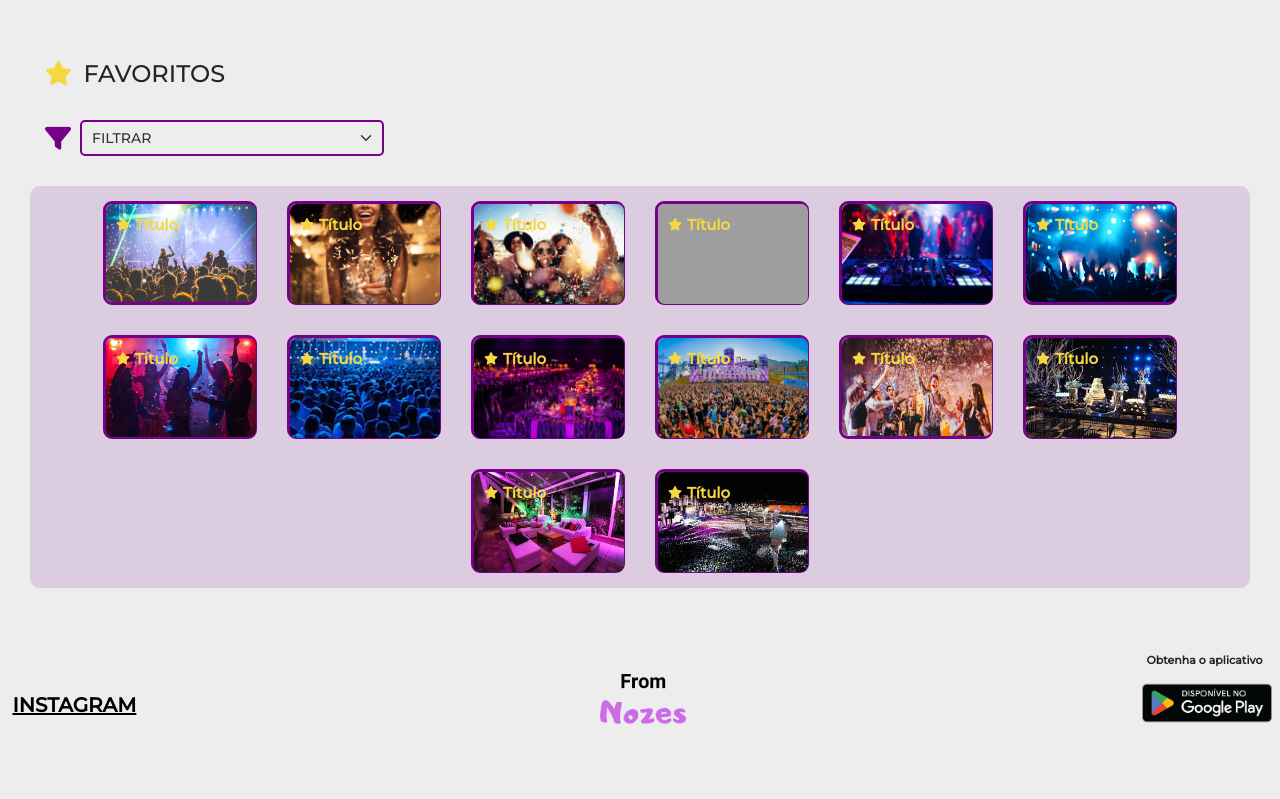
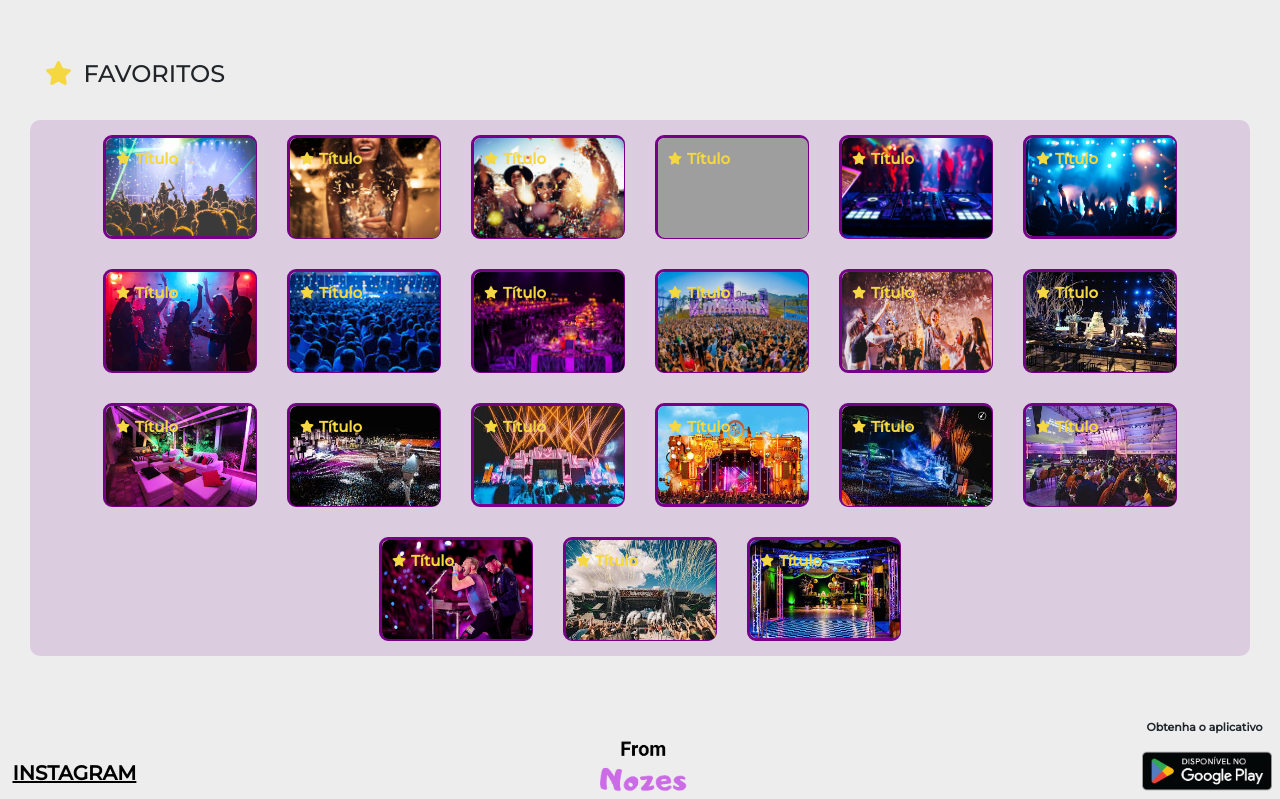
Before and after one commit to solfie/eventando_web_clone, a PHP site: page /favoritos.html in a window 1280 px wide. Shown: the part 184-983 px from the top of the page. Before the commit the page ends 908 px from the top, so only its background shows below. Run offline with PHP 8.4, Linux system fonts and the light colour scheme; grey boxes are pictures that could not be loaded.

Commit message:
detalhes...

```diff
--- a/css/css_favoritos.css
+++ b/css/css_favoritos.css
@@ -363,7 +363,6 @@ a {
 
 .titulo-card{
     /*background-color: #e1d1e5;*/
-    font-family: 'Montserrat', sans-serif;
     color: #f5d742;
     font-weight: bold;
 }
--- a/favoritos.html
+++ b/favoritos.html
@@ -118,7 +118,7 @@
                 </h1>
             </div>
 
-			<div class="col-xxl-12 mb-0 ms-2">
+			<!-- <div class="col-xxl-12 mb-0 ms-2">
 				<div class="bg-secondary-soft mt-5 px-4">
 					<i class="fa-solid fa-filter filtro mt-2 me-5" style="color: #770089;"></i>
 					<select class="form-select ms-5" id="sltEstado">
@@ -130,7 +130,7 @@
 						<option value="BA">Ordem Alfabética</option>
 					</select>
 				</div>
-			</div>
+			</div> -->
         </div>
 
         <div class="ms-5 me-5 mb-1 teste">
@@ -247,6 +247,62 @@
 							<p class="card-title titulo-card fs-3 ms-0 fs-4">Título</p>
 						</div>
 					</div>
+
+					<div class="card bg-transparent config-card mt-4 m-4 mb-4 p-0">
+						<img src="img/evento15.jfif" class="card-img-top config-img" alt="foto evento">
+						<div class="card-img-overlay d-flex">
+							<i class="fa-solid fa-star ms-0 mt-2 me-2 fs-5" style="color: #f5d742;"></i>
+							<p class="card-title titulo-card fs-3 ms-0 fs-4">Título</p>
+						</div>
+					</div>
+
+					<div class="card bg-transparent config-card mt-4 m-4 mb-4 p-0">
+						<img src="img/evento16.jpeg" class="card-img-top config-img" alt="foto evento">
+						<div class="card-img-overlay d-flex">
+							<i class="fa-solid fa-star ms-0 mt-2 me-2 fs-5" style="color: #f5d742;"></i>
+							<p class="card-title titulo-card fs-3 ms-0 fs-4">Título</p>
+						</div>
+					</div>
+
+					<div class="card bg-transparent config-card mt-4 m-4 mb-4 p-0">
+						<img src="img/evento17.jpeg" class="card-img-top config-img" alt="foto evento">
+						<div class="card-img-overlay d-flex">
+							<i class="fa-solid fa-star ms-0 mt-2 me-2 fs-5" style="color: #f5d742;"></i>
+							<p class="card-title titulo-card fs-3 ms-0 fs-4">Título</p>
+						</div>
+					</div>
+
+					<div class="card bg-transparent config-card mt-4 m-4 mb-4 p-0">
+						<img src="img/evento18.jpeg" class="card-img-top config-img" alt="foto evento">
+						<div class="card-img-overlay d-flex">
+							<i class="fa-solid fa-star ms-0 mt-2 me-2 fs-5" style="color: #f5d742;"></i>
+							<p class="card-title titulo-card fs-3 ms-0 fs-4">Título</p>
+						</div>
+					</div>
+
+					<div class="card bg-transparent config-card mt-4 m-4 mb-4 p-0">
+						<img src="img/evento19.jpeg" class="card-img-top config-img" alt="foto evento">
+						<div class="card-img-overlay d-flex">
+							<i class="fa-solid fa-star ms-0 mt-2 me-2 fs-5" style="color: #f5d742;"></i>
+							<p class="card-title titulo-card fs-3 ms-0 fs-4">Título</p>
+						</div>
+					</div>
+
+					<div class="card bg-transparent config-card mt-4 m-4 mb-4 p-0">
+						<img src="img/evento20.jfif" class="card-img-top config-img" alt="foto evento">
+						<div class="card-img-overlay d-flex">
+							<i class="fa-solid fa-star ms-0 mt-2 me-2 fs-5" style="color: #f5d742;"></i>
+							<p class="card-title titulo-card fs-3 ms-0 fs-4">Título</p>
+						</div>
+					</div>
+
+					<div class="card bg-transparent config-card mt-4 m-4 mb-4 p-0">
+						<img src="img/evento21.jpeg" class="card-img-top config-img" alt="foto evento">
+						<div class="card-img-overlay d-flex">
+							<i class="fa-solid fa-star ms-0 mt-2 me-2 fs-5" style="color: #f5d742;"></i>
+							<p class="card-title titulo-card fs-3 ms-0 fs-4">Título</p>
+						</div>
+					</div>
 				</div>
         </div>
 
--- a/perfil.html
+++ b/perfil.html
@@ -208,7 +208,9 @@
 			<div class="row align-items-center justify-content-between">
 				<div class="col-4 mt-5 d-none d-sm-flex align-items-center justify-content-start">
 					<p class="d-flex align-items-center ms-2 mt-5 mb-0" id="insta">
-						<a href="https://www.instagram.com/eventando.nozes/" target="_blank" id="instagram">INSTAGRAM</a>
+						<a href="https://www.instagram.com/eventando.nozes/" target="_blank" id="instagram">
+							INSTAGRAM
+						</a>
 					</p>
 				</div>
 
```
Also changed, not shown: css/css_index.css (+11 -4 lines).
